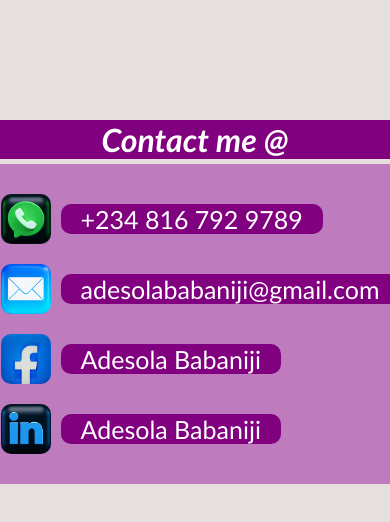
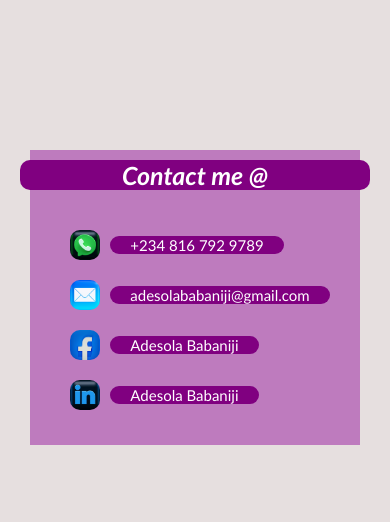
Before and after one commit to DaBOG-89/hero_page, a plain HTML site: page contact.html in a window 390 px wide. Drawn offline with Linux system fonts and the light colour scheme.

Commit message:
adj to response

```diff
--- a/contact.css
+++ b/contact.css
@@ -9,28 +9,27 @@ body {
 }
 
 .container {
+    background-color: rgb(190, 123, 190);
     display: flex;
     flex-direction: column;
     align-items: center;
-    margin-top: 100px;
+    margin-top: 150px;
 }
 
 .heading {
     background-color: purple;
     color: white;
     border-radius: 10px;
-    padding: 5pt 50px;
+    padding: 0pt 30px;
+    margin: 10px 0px 5px 0px;
     font-style: italic;
 }
 
 .contacts {
-    background-color: rgb(190, 123, 190);
     border-radius: 10px;
     display: flex;
     flex-direction: column;
     justify-content: center;
-    margin-top: 20px;
-    padding: 20px 300px;
 }
 
 a {
@@ -43,13 +42,13 @@ a {
 
 img {
     aspect-ratio: 1/1;
-    width: 50px;
+    width: 40px;
     border-radius: 10px;
     margin: 5px 10px;
 }
 
 img:hover {
-    width: 51px;
+    width: 41px;
 }
 
 p {
@@ -57,25 +56,38 @@ p {
     color: white;
     border-radius: 10px;
     padding: 0pt 20px;
-    font-size: 25px;
+    font-size: 22px;
 }
 
 p:hover {
-    font-size: 26px;
+    font-size: 23px;
 }
 
 @media (max-width:512px) {
     .container {
-        margin-top: 120px;
+        background-color: rgb(190, 123, 190);
+        margin: 150px 30px;
     }
     .heading {
         width: 350px;
-        padding: 0px 40px;
+        padding: 0px 0px;
         text-align: center;
+    }
+
+    h1 {
+        font-size: 25px;
     }
 
     .contacts {
         padding: 20px 10px;
         margin: 5px ;
     }
+
+    img {
+        width: 30px;
+    }
+
+    p {
+        font-size: 15px;
+    }
 }
```
